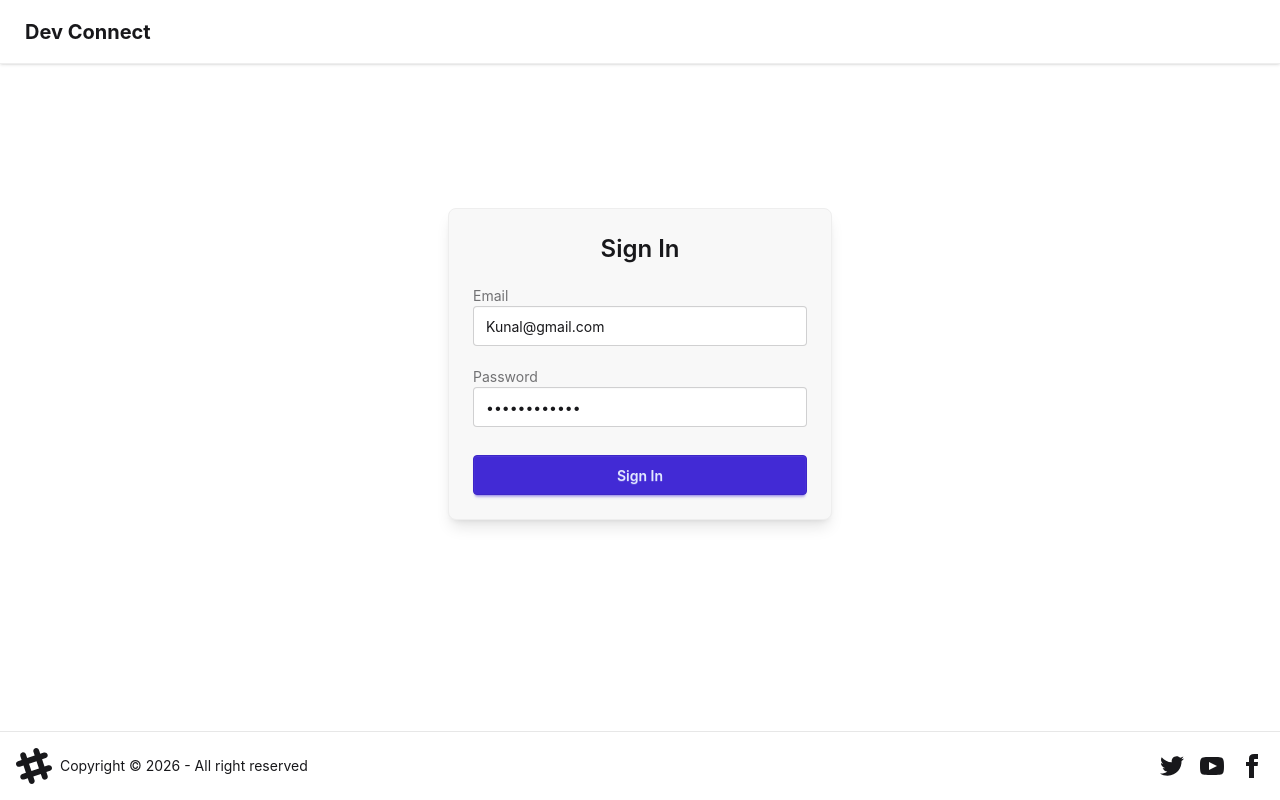
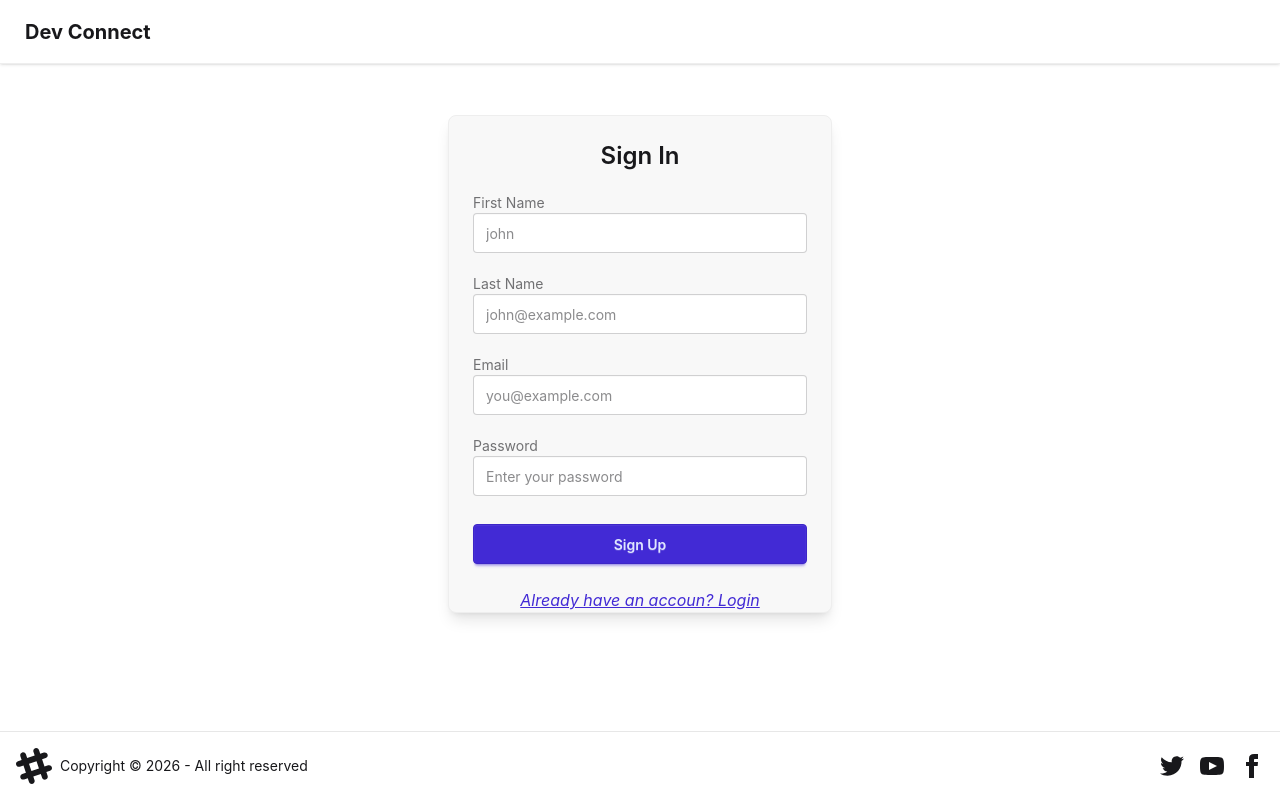
Before and after one commit to Knlshvm/DEVCONNECT-WEB, a React (Vite) app: page /login in a window 1280 px wide. Built offline with nearby package versions, Linux system fonts and the light colour scheme; no server answers.

Commit message:
complete flow of app and bug fixes

```diff
--- a/src/components/Connections.jsx
+++ b/src/components/Connections.jsx
@@ -13,7 +13,6 @@ const Connections = () => {
       const res = await axios.get(BASE_URL + "/user/request/connection", {
         withCredentials: true,
       });
-      console.log(res.data.data);
       dispatch(addConnection(res?.data?.data));
     } catch (error) {}
   };
--- a/src/components/Feed.jsx
+++ b/src/components/Feed.jsx
@@ -11,14 +11,15 @@ const Feed = () => {
 
   const [error, setError] = useState("");
   const [loader, setLoader] = useState(false);
+
   const fetchData = async () => {
-    if (feedData) return;
+    if (feedData.length > 0) return;
     try {
       setLoader(true);
       const res = await axios.get(BASE_URL + "/user/feed", {
         withCredentials: true,
       });
-      dispatch(addFeed(res.data));
+      dispatch(addFeed(res.data.data));
       setLoader(false);
     } catch (err) {
       setError(err?.response?.data || "something went wrong ");
@@ -44,9 +45,9 @@ const Feed = () => {
       </div>
     );
   }
-  return feedData ? (
+  return feedData.length > 0 ? (
     <div className="flex items-center justify-center py-10">
-      <UserCard feed={feedData?.data[0]} />
+      <UserCard feed={feedData?.[0]} />
     </div>
   ) : (
     <div className="flex items-center justify-center py-20">
--- a/src/components/Login.jsx
+++ b/src/components/Login.jsx
@@ -6,9 +6,13 @@ import { useNavigate } from "react-router";
 import { BASE_URL } from "../utils/constant";
 
 const Login = () => {
-  const [emailId, setEmailID] = useState("Kunal@gmail.com");
-  const [password, setPassword] = useState("Password@123");
+  const [emailId, setEmailID] = useState("");
+  const [password, setPassword] = useState("");
   const [error, setError] = useState("");
+  const [isLogin, setIsLogin] = useState(false);
+  const [firstName, setFirstName] = useState("");
+  const [lastName, setLastName] = useState("");
+
   const dispatch = useDispatch();
   const navigate = useNavigate();
 
@@ -32,12 +36,58 @@ const Login = () => {
     }
   };
 
+  const handleSignUp = async () => {
+    try {
+      const res = await axios.post(
+        BASE_URL + "/signup",
+        {
+          firstName,
+          lastName,
+          emailId,
+          password,
+        },
+        {
+          withCredentials: true,
+        },
+      );
+      dispatch(addUser(res.data));
+      navigate("/profile");
+    } catch (error) {
+      setError(error.response.data);
+      console.log(error);
+    }
+  };
+
   return (
     <div className="flex items-center justify-center min-h-[calc(100vh-200px)]">
       <div className="card bg-base-200 w-96 shadow-lg border border-base-300">
         <div className="card-body gap-5">
           <h2 className="card-title text-2xl justify-center">Sign In</h2>
 
+          {!isLogin && (
+            <>
+              <div>
+                <label className="label text-sm">First Name</label>
+                <input
+                  type="input"
+                  className="input input-bordered w-full bg-base-100"
+                  placeholder="john"
+                  value={firstName}
+                  onChange={(e) => setFirstName(e.target.value)}
+                />
+              </div>
+              <div>
+                <label className="label text-sm">Last Name</label>
+                <input
+                  type="input"
+                  className="input input-bordered w-full bg-base-100"
+                  placeholder="john@example.com"
+                  value={lastName}
+                  onChange={(e) => setLastName(e.target.value)}
+                />
+              </div>
+            </>
+          )}
           <div>
             <label className="label text-sm">Email</label>
             <input
@@ -62,10 +112,22 @@ const Login = () => {
 
           {error && <p className="text-error text-sm">{error}</p>}
 
-          <button className="btn btn-primary w-full mt-2" onClick={handleLogin}>
-            Sign In
+          <button
+            className="btn btn-primary w-full mt-2"
+            onClick={isLogin ? handleLogin : handleSignUp}
+          >
+            {isLogin ? "Sign In" : "Sign Up"}
           </button>
         </div>
+
+        <p
+          className="text-center cursor-pointer underline text-primary italic"
+          onClick={() => setIsLogin((prev) => !prev)}
+        >
+          {isLogin
+            ? "New to platform? Create Account"
+            : "Already have an accoun? Login"}
+        </p>
       </div>
     </div>
   );
--- a/src/components/UserCard.jsx
+++ b/src/components/UserCard.jsx
@@ -1,10 +1,41 @@
 import { useState } from "react";
+import axios from "axios";
+import useToast from "../utils/useToast";
+import { useDispatch } from "react-redux";
+import { BASE_URL } from "../utils/constant";
+import { removeFeed } from "../utils/feedSlice";
 
 const UserCard = ({ feed, userProfile }) => {
   const [imgLoaded, setImgLoaded] = useState(false);
+  const { showToast, ToastComponent } = useToast();
+  const dispatch = useDispatch();
+
+
+  const handleSelectStatus = async (status, _id) => {
+    console.log(status, _id, "api");
+    try {
+      const res = await axios.post(
+        BASE_URL + "/request/send/" + status + "/" + _id,
+        {},
+        { withCredentials: true },
+      );
+      console.log(res, "res");
+      dispatch(removeFeed(_id));
+      showToast(
+        status === "intrested"
+          ? "connection request sent successfully"
+          : "rejected the profile",
+        status === "intrested" ? "sucess" : "error",
+      );
+    } catch (error) {
+      showToast(`${error.response}|| something went wrong`, "error");
+      console.log(error);
+    }
+  };
   if (!feed) return null;
-  const { firstName, lastName, photoUrl, about, age, gender } = feed;
+  const { _id, firstName, lastName, photoUrl, about, age, gender } = feed;
   return (
+    <>
       <div className="card bg-base-200 w-96 shadow-lg border border-base-300">
         <figure className="h-72 relative overflow-hidden bg-base-300">
           {!imgLoaded && (
@@ -28,12 +59,24 @@ const UserCard = ({ feed, userProfile }) => {
             <></>
           ) : (
             <div className="card-actions justify-center gap-4 mt-3">
-            <button className="btn btn-outline btn-error btn-sm">Reject</button>
-            <button className="btn btn-primary btn-sm">Interested</button>
+              <button
+                className="btn btn-outline btn-error btn-sm"
+                onClick={() => handleSelectStatus("ignored", _id)}
+              >
+                Reject
+              </button>
+              <button
+                className="btn btn-primary btn-sm"
+                onClick={() => handleSelectStatus("intrested", _id)}
+              >
+                Interested
+              </button>
             </div>
           )}
         </div>
       </div>
+      {ToastComponent}
+    </>
   );
 };
 
--- a/src/utils/feedSlice.js
+++ b/src/utils/feedSlice.js
@@ -2,10 +2,12 @@ import { createSlice } from "@reduxjs/toolkit";
 
 const feedSlice = createSlice({
   name: "feed",
-  initialState: null,
+  initialState: [],
   reducers: {
     addFeed: (state, action) => action.payload,
-    removeFeed: (state, action) => null,
+    removeFeed: (state, action) => {
+      return state.filter((feed) => feed._id !== action.payload);
+    },
   },
 });
 
```
Lines whose indentation alone changed are shown as unchanged.
